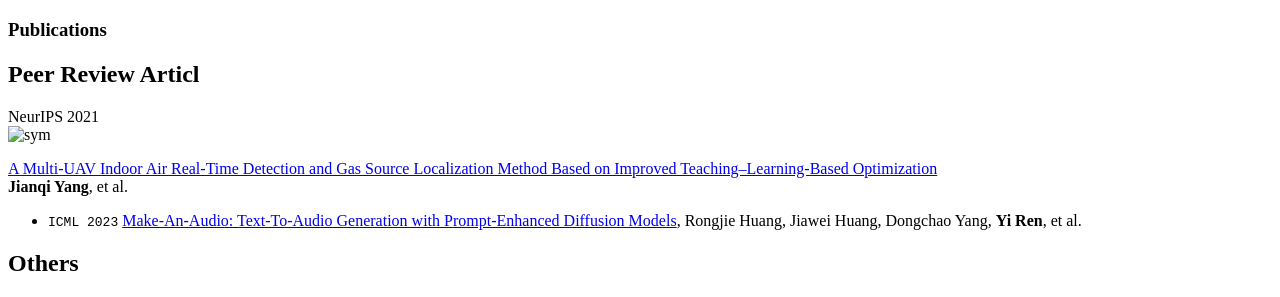
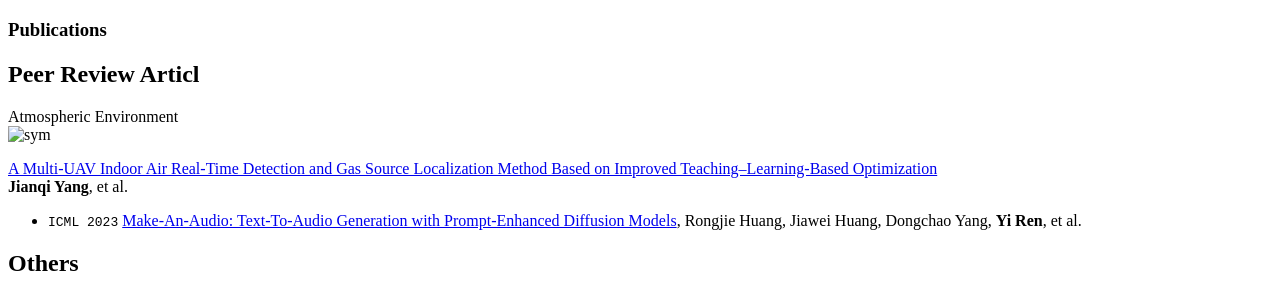
Before and after one commit to thinkswhat/thinkswhat.github.io, a Jekyll site: the page built from _pages/includes/pub.md, in a window 1280 px wide. Shown: the part 455-752 px from the top of the page. Built offline with Jekyll 4.4.1, drawn with Linux system fonts in a browser that asks for light colours; our own code applies the rules of GitHub Pages for plain Markdown files.

Commit message:
Update pub.md

```diff
--- a/_pages/includes/pub.md
+++ b/_pages/includes/pub.md
@@ -1,7 +1,7 @@
 # Publications
 ##  Peer Review Articl
 
-<div class='paper-box'><div class='paper-box-image'><div><div class="badge">NeurIPS 2021</div><img src='images/UAV.jpg' alt="sym" width="100%"></div></div>
+<div class='paper-box'><div class='paper-box-image'><div><div class="badge">Atmospheric Environment</div><img src='images/UAV.jpg' alt="sym" width="100%"></div></div>
 <div class='paper-box-text' markdown="1">
 
 [A Multi-UAV Indoor Air Real-Time Detection and Gas Source Localization Method Based on Improved Teaching–Learning-Based Optimization](https://linkinghub.elsevier.com/retrieve/pii/S135223102300626X) \\
```
